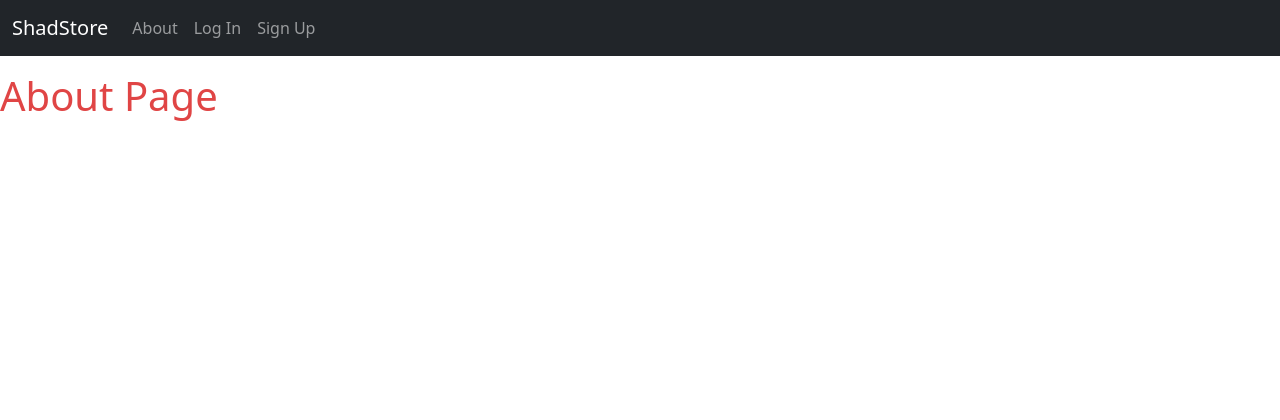
After one commit to behshadrhp/ShadStore, a Django app: template templates/about.html in a window 1280 px wide. The commit adds this page. Shown: the top 420 px of the page. Run offline with Django 4.2, Linux system fonts and the light colour scheme; the template is opened without the code that fills it, so the values that code supplies are empty.

Commit message:
create: about page

```diff
--- /dev/null
+++ b/templates/about.html
@@ -0,0 +1,7 @@
+{% extends 'main.html' %}
+
+{% block title %}About{% endblock title %}
+
+{% block content %}
+    <h1>About Page</h1>
+{% endblock content %}
--- a/templates/navbar.html
+++ b/templates/navbar.html
@@ -6,6 +6,7 @@
         </button>
         <div class="collapse navbar-collapse" id="navbarCollapse">
             <ul class="navbar-nav me-auto mb-2 mb-md-0">
+                <a class="nav-link" href="{% url 'about' %}">About</a>
                 {% if user.is_authenticated %}
                     <li class="nav-item">
                         <a class="nav-link" href="{% url 'logout' %}">Log Out</a>
```
